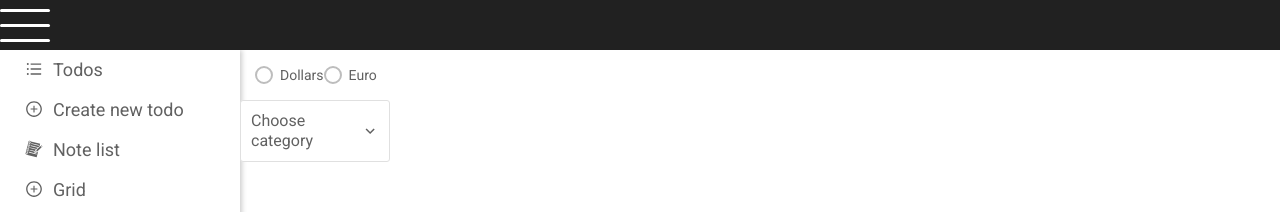
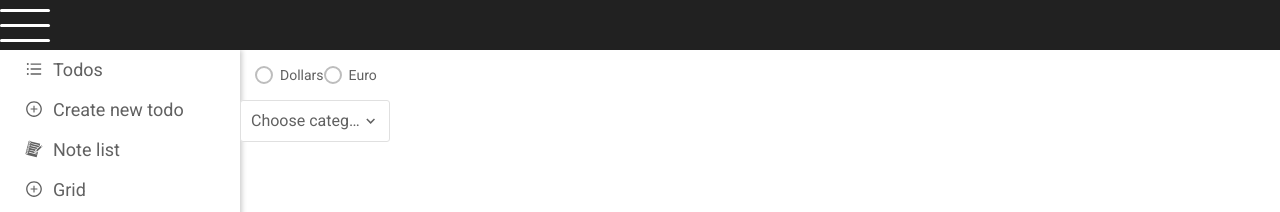
Before and after one commit to Bohdan-R/components-library, a Next.js app: page /create-note in a window 1280 px wide. Shown: the top 212 px of the page. Built offline with nearby package versions, Linux system fonts and the light colour scheme.

Commit message:
Update select component

```diff
--- a/components/CostsFilter/CostsFilter.tsx
+++ b/components/CostsFilter/CostsFilter.tsx
@@ -51,8 +51,6 @@ function CostsFilter() {
   ];
 
   const categoriesOfPayment = categories.map(({ category }) => category);
-
-  console.log('dateRange', dateRange);
 
   useEffect(() => {
     if (maxValue === 0) {
--- a/components/Select/Select.module.scss
+++ b/components/Select/Select.module.scss
@@ -16,7 +16,6 @@
     background-color: #fff;
     border-radius: 3px;
     border: 1px solid #e0e0e0;
-    /* box-shadow: 1px 1px 5px 2px rgba(0,0,0,0.1); */
     cursor: pointer;
 
     &::first-letter {
@@ -25,6 +24,17 @@
 
     &.disabled {
         cursor: default;
+    }
+}
+
+.selectLabel {
+    width: 100%;
+    white-space: nowrap;
+    overflow: hidden;
+    text-overflow: ellipsis;
+
+    &::first-letter {
+        text-transform: uppercase;
     }
 }
 
@@ -62,25 +72,13 @@
 
         overflow-y: scroll;
     }
-
-    /* &::-webkit-scrollbar {
-        width: 6px;
-    }
-
-    &::-webkit-scrollbar-track {
-        background-color: #e0e0e0;
-    }
-
-    &::-webkit-scrollbar-thumb {
-        border-radius: 10px;
-        background-color: #9e9e9e;
-    } */
 }
 
 .selectItem {
     padding: 5px 10px;
     background-color: #fff;
 
+    overflow-wrap: anywhere;
     cursor: pointer;
     transition: 250ms;
 
--- a/components/Select/Select.tsx
+++ b/components/Select/Select.tsx
@@ -1,4 +1,4 @@
-import React, { useState } from 'react';
+import React, { useState, useEffect, useRef } from 'react';
 import classNames from 'classnames/bind';
 import { MdOutlineKeyboardArrowDown } from 'react-icons/md';
 import styles from './Select.module.scss';
@@ -6,7 +6,7 @@ import styles from './Select.module.scss';
 const cx = classNames.bind(styles);
 
 interface SelectProps<T> {
-  label: string;
+  label?: string;
   items: T[];
   selected: string;
   setSelected(value: string): void;
@@ -14,16 +14,31 @@ interface SelectProps<T> {
 
 function Select<T>({ label, items, selected, setSelected }: SelectProps<T>) {
   const [isOpen, setIsOpen] = useState<boolean>(false);
+  const ref = useRef(null);
+
+  useEffect(() => {
+    document.addEventListener('click', handleClickOutside, true);
+    return () => {
+      document.removeEventListener('click', handleClickOutside, true);
+    };
+  }, []);
+
+  const handleClickOutside = e => {
+    if (ref.current && !ref.current.contains(e.target)) {
+      setIsOpen(false);
+    }
+  };
 
   return (
     <div className={styles.select}>
       <div
+        ref={ref}
         className={cx('selectHeader', {
           disabled: !items,
         })}
         onClick={items ? () => setIsOpen(!isOpen) : null}
       >
-        {selected ? selected : label}
+        <span className={styles.selectLabel}>{selected ? selected : label}</span>
         <MdOutlineKeyboardArrowDown
           className={cx('selectIcon', {
             isOpen: isOpen === true,
```
